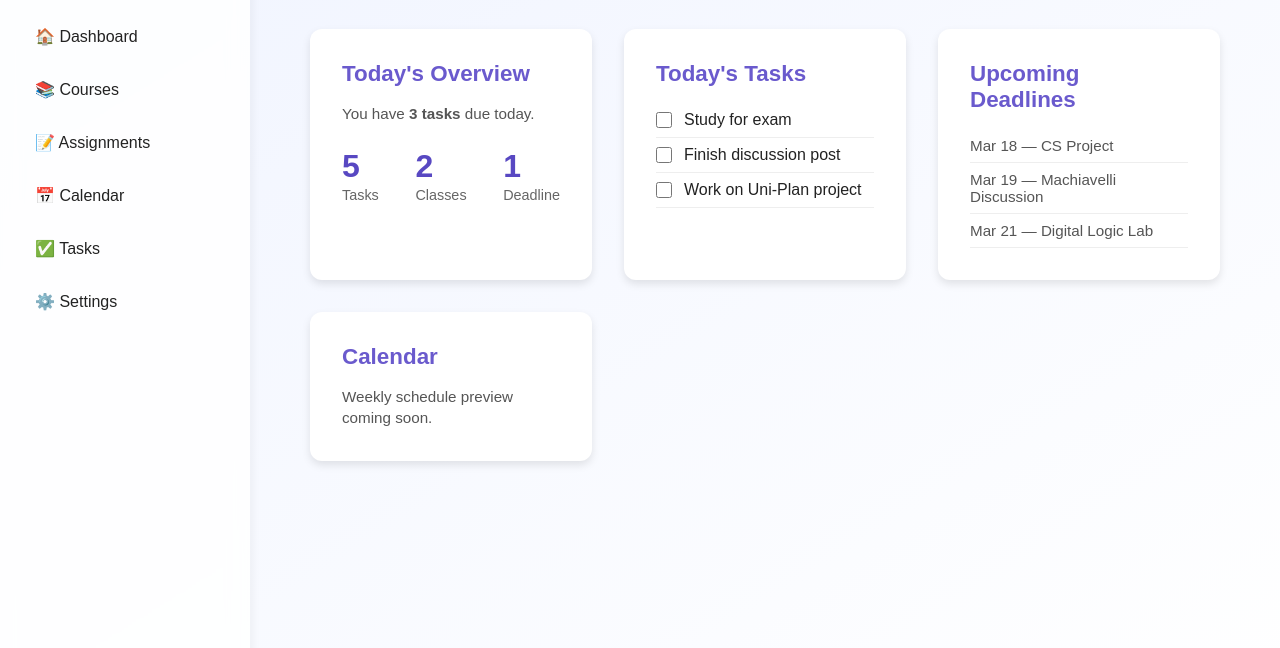
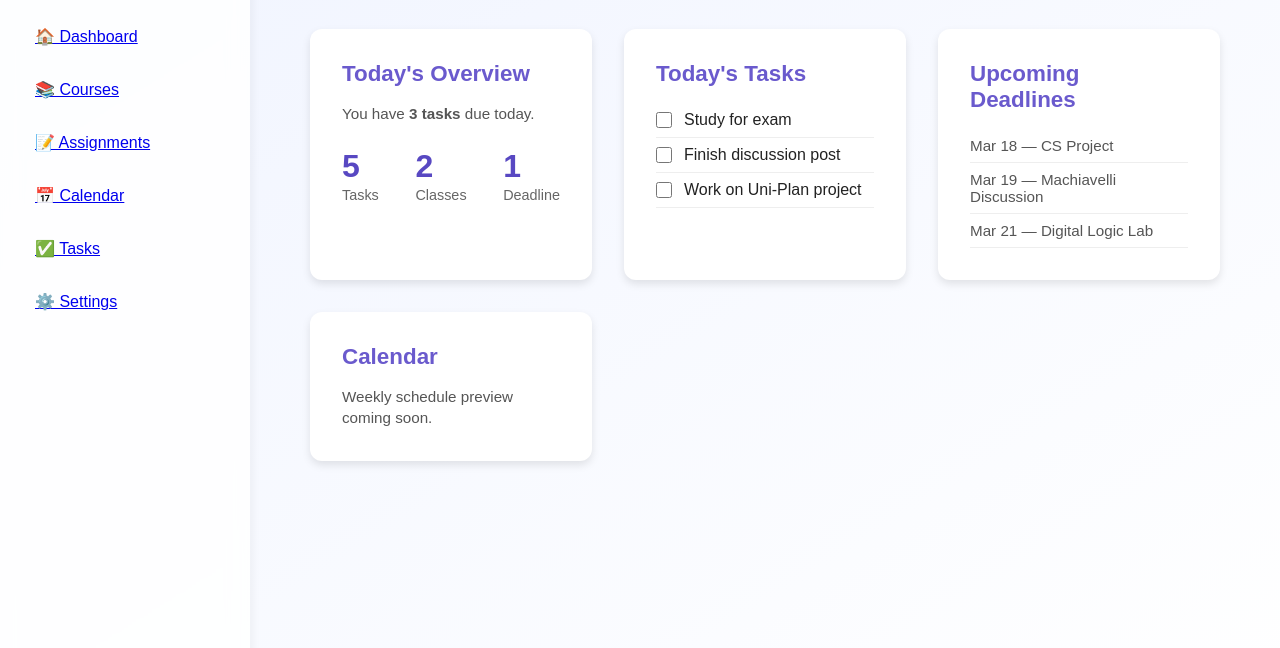
Before and after one commit to aidanj543/uniplan, a website: page app/dashboard.html in a window 1280 px wide. Shown: the part 80-728 px from the top of the page. Drawn offline with Linux system fonts and the light colour scheme.

Commit message:
Added link to other files

```diff
--- a/app/dashboard.html
+++ b/app/dashboard.html
@@ -12,12 +12,12 @@
             <div class="sidebar">
                 <div class="logo">Uni-Plan</div>
                 <ul>
-                    <li>🏠 Dashboard</li>
-                    <li>📚 Courses</li>
-                    <li>📝 Assignments</li>
-                    <li>📅 Calendar</li>
-                    <li>✅ Tasks</li>
-                    <li>⚙️ Settings</li>
+                    <li><a href="dashboard.html">🏠 Dashboard</a></li>
+                    <li><a href = "courses.html">📚 Courses</a></li>
+                    <li><a href = "assignments.html">📝 Assignments</a></li>
+                    <li><a href = "calendar.html">📅 Calendar</a></li>
+                    <li><a href = "tasks.html">✅ Tasks</a></li>
+                    <li><a href = "settings.html">⚙️ Settings</a></li>
                 </ul>
             </div>
 
```
